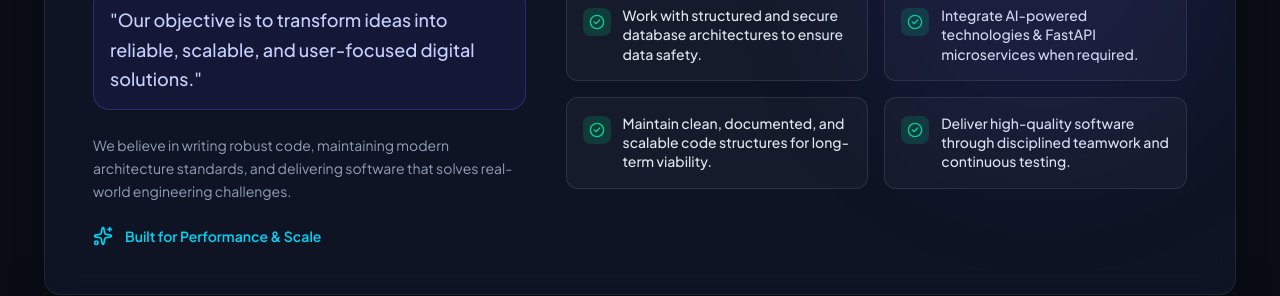
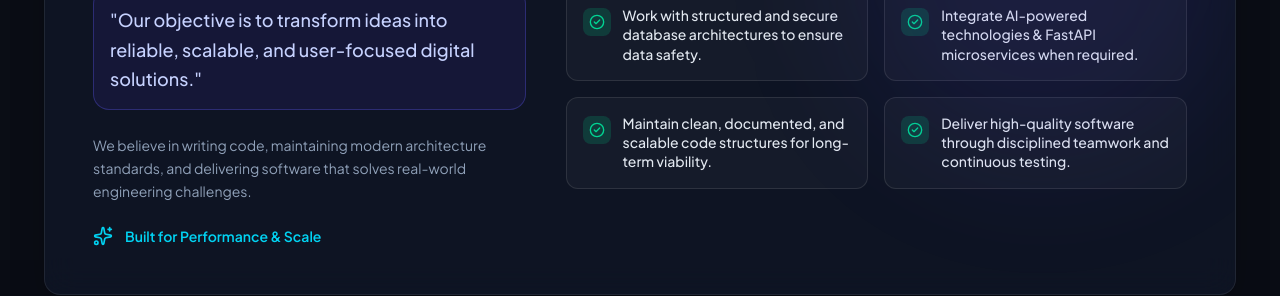
Before and after one commit to amarwin28/Interns-project-1, a React (Vite) app: page / in a window 1280 px wide. Shown: the part 4880-5176 px from the top of the page. Built offline with nearby package versions, Linux system fonts and the light colour scheme.

Commit message:
Update Objective.tsx

```diff
--- a/src/components/Objective.tsx
+++ b/src/components/Objective.tsx
@@ -35,7 +35,7 @@ export const Objective: React.FC = () => {
               </blockquote>
 
               <p className="text-slate-400 text-sm leading-relaxed mb-6">
-                We believe in writing robust code, maintaining modern architecture standards, and delivering software that solves real-world engineering challenges.
+                We believe in writing code, maintaining modern architecture standards, and delivering software that solves real-world engineering challenges.
               </p>
 
               <div className="flex items-center gap-3 text-cyan-400 font-semibold text-sm">
```
